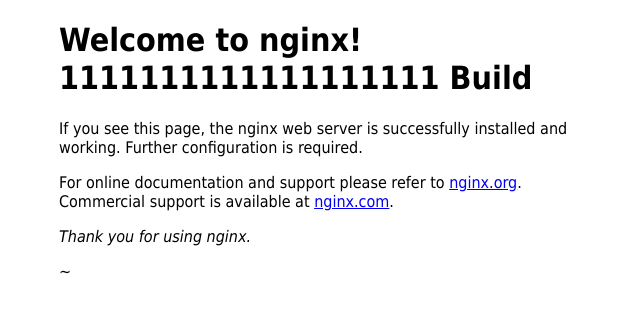
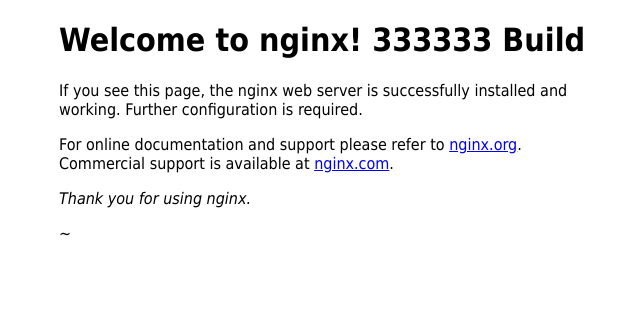
Before and after one commit to jwlee89-devops/awsebtest, a plain HTML site: page index.html in a window 1280 px wide. Shown: the whole page, without its empty margins (301-941 px from the left). Drawn offline with Linux system fonts and the light colour scheme.

Commit message:
Update index.html

```diff
--- a/index.html
+++ b/index.html
@@ -11,7 +11,7 @@
 </style>
 </head>
 <body>
-<h1>Welcome to nginx! 1111111111111111111 Build </h1>
+<h1>Welcome to nginx! 333333 Build </h1>
 <p>If you see this page, the nginx web server is successfully installed and
 working. Further configuration is required.</p>
 
```
